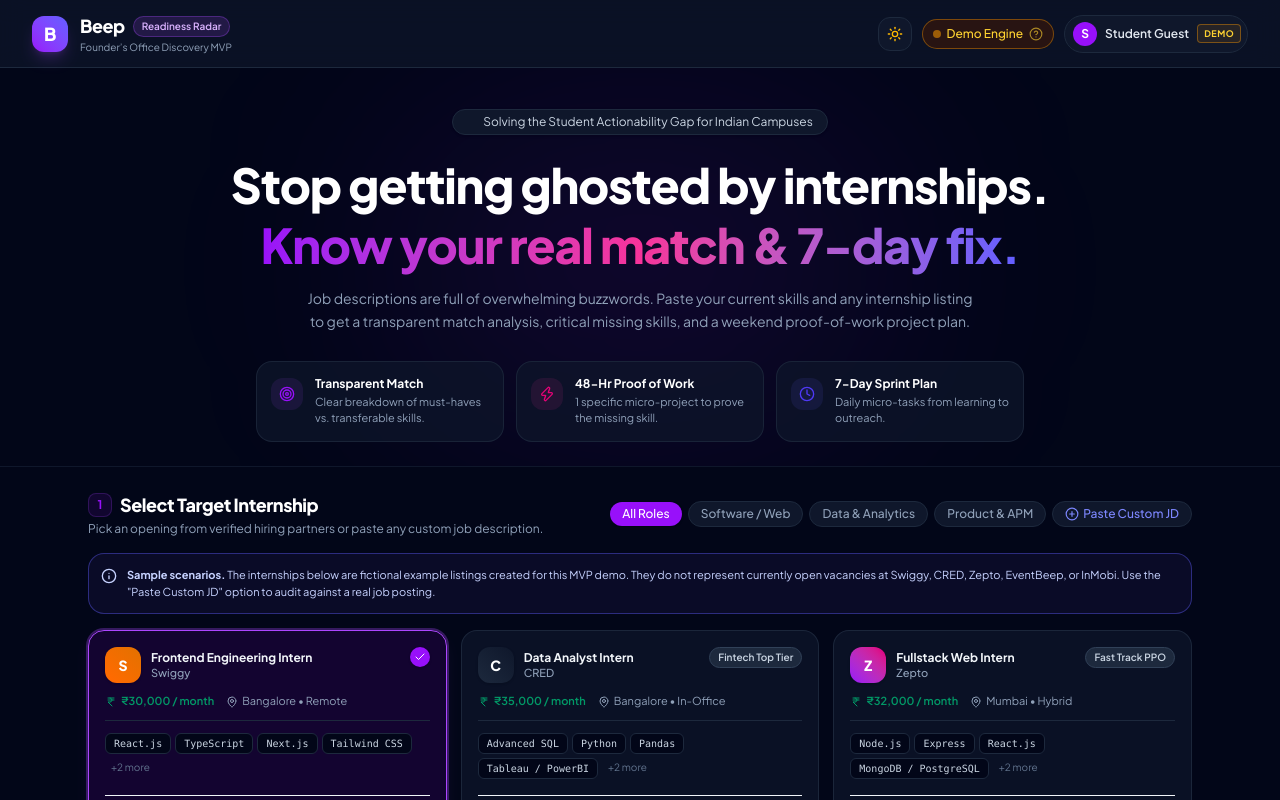
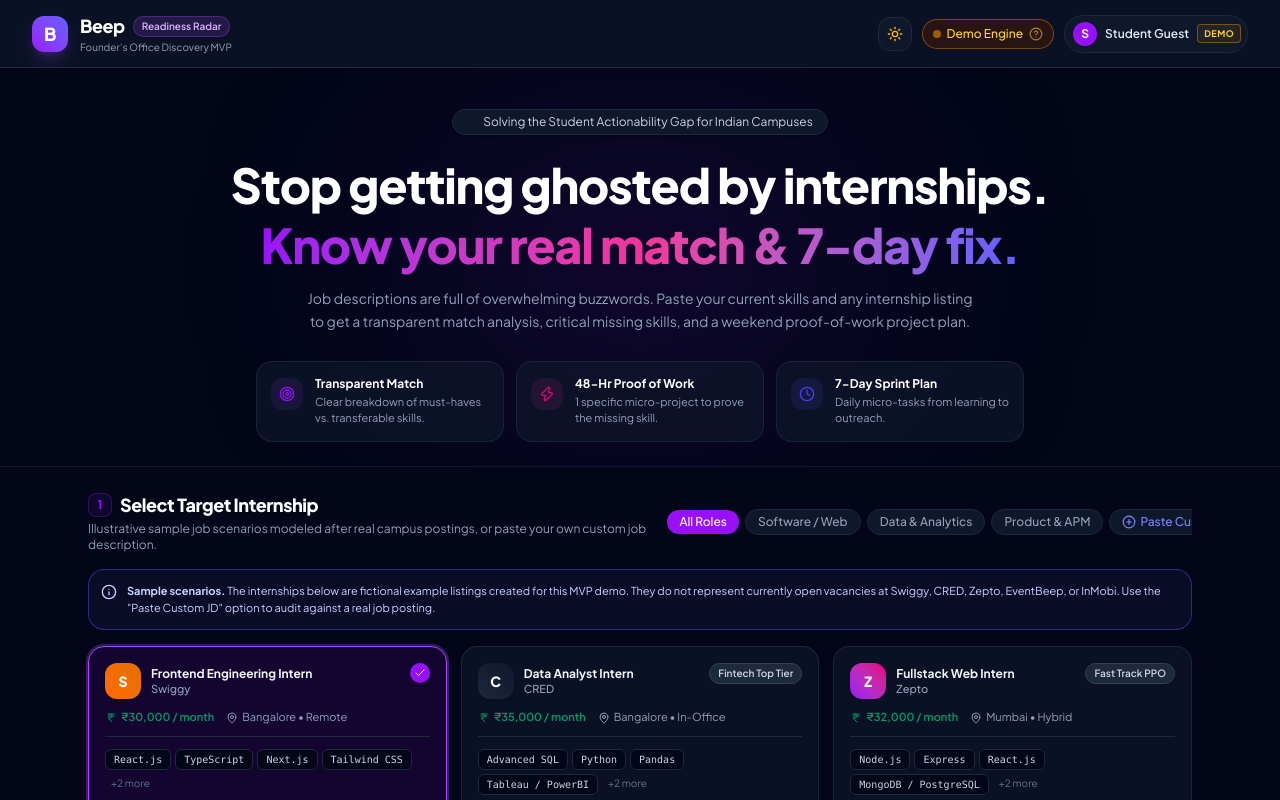
Before and after one commit to diyalodha/Beep_Readiness_Radar, a React (Vite) app: page / in a window 1280 px wide. Both pictures are taken after a click on the button "Continue as Student Guest ➔". Shown: the top 800 px of the page. Built offline with nearby package versions, Linux system fonts and the light colour scheme; no server answers.

Commit message:
docs: clarify illustrative job scenarios in explorer

```diff
--- a/src/components/InternshipExplorer.jsx
+++ b/src/components/InternshipExplorer.jsx
@@ -44,7 +44,7 @@ export default function InternshipExplorer({
             </h2>
           </div>
           <p className={`text-xs mt-0.5 ${isDark ? 'text-slate-400' : 'text-slate-500'}`}>
-            Pick an opening from verified hiring partners or paste any custom job description.
+            Illustrative sample job scenarios modeled after real campus postings, or paste your own custom job description.
           </p>
         </div>
 
```
